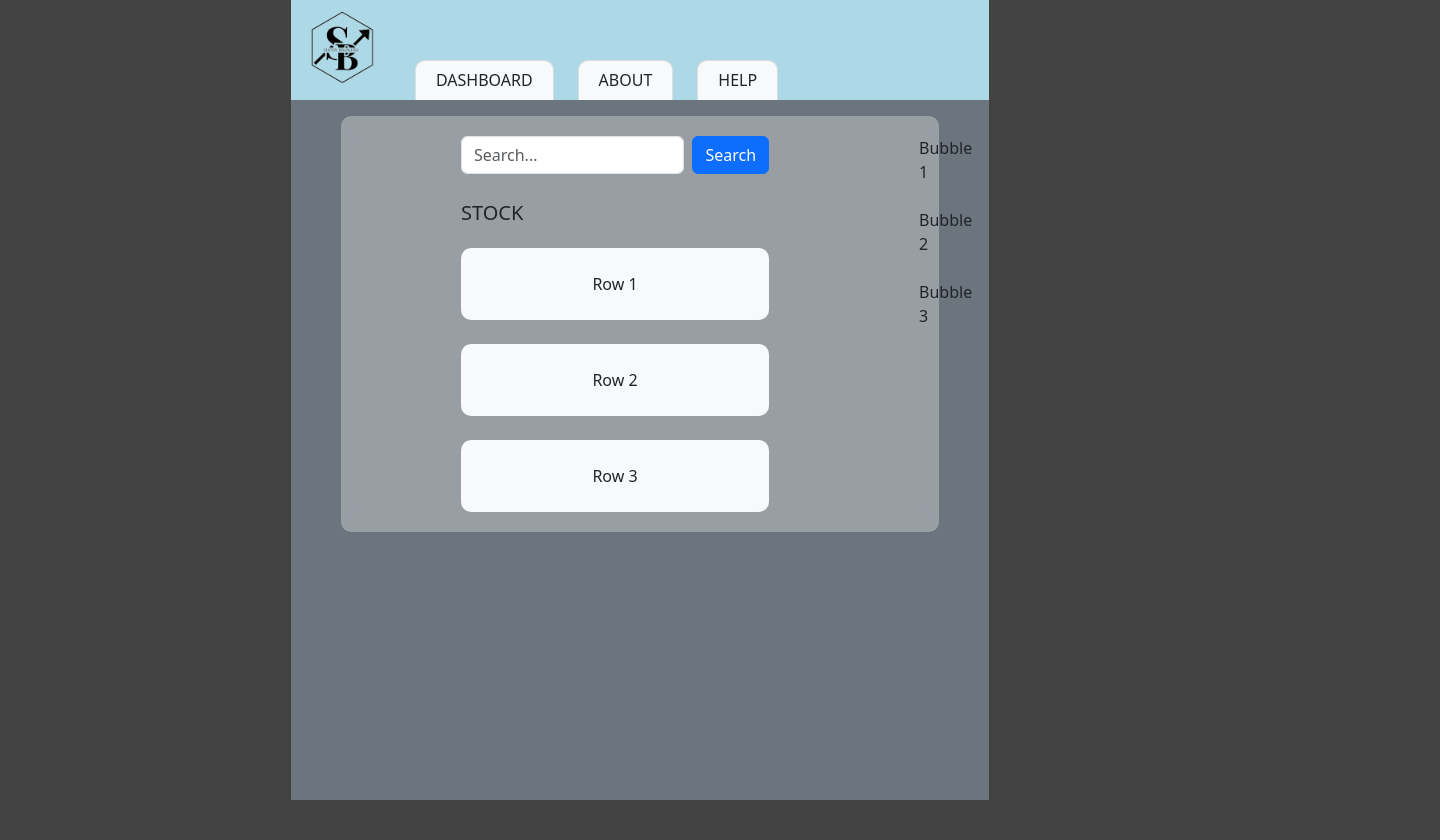
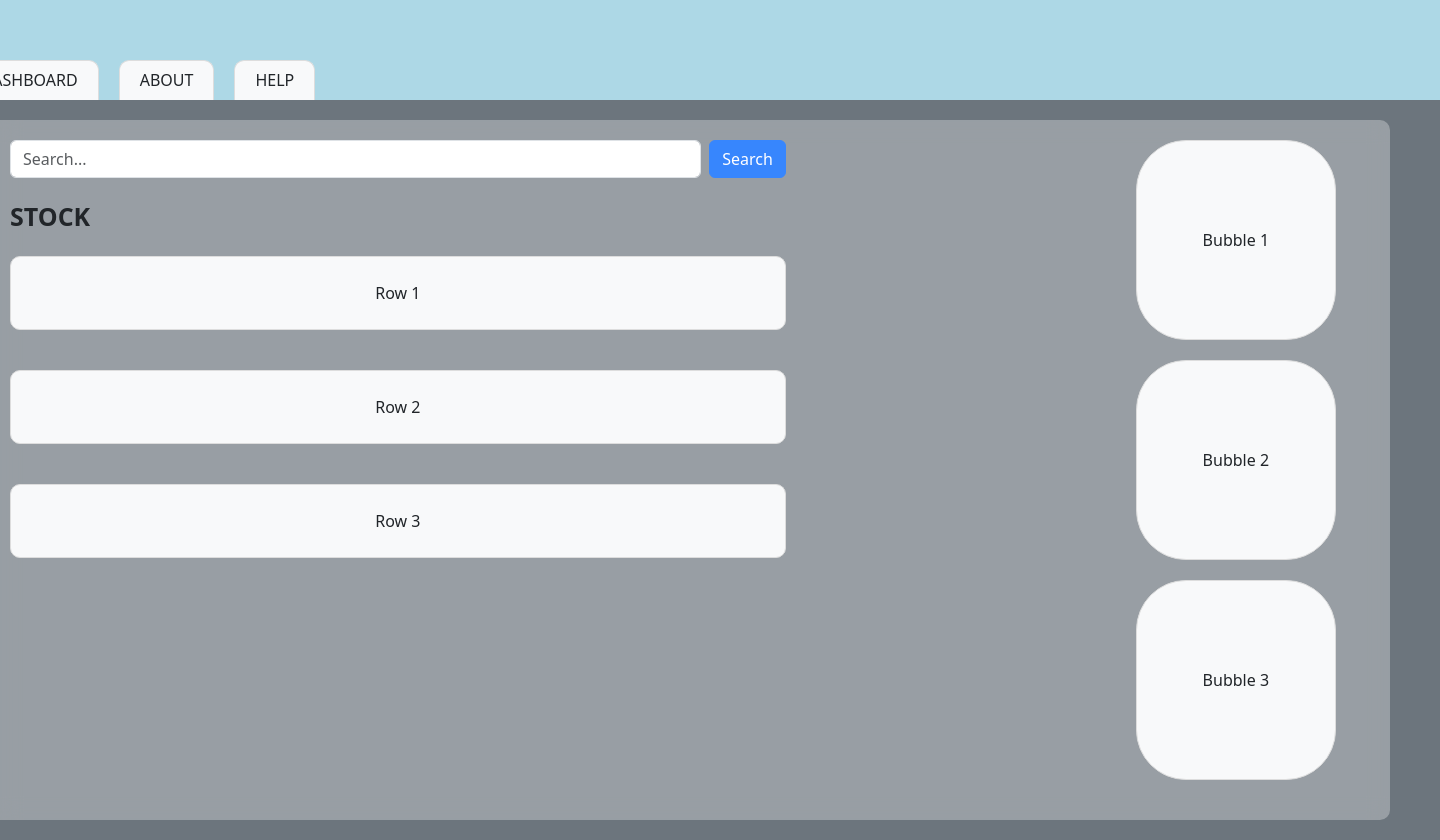
Before and after one commit to Mahhad-S/Super-Brokers, a React (Vite) app in the folder super-brokers/: page / in a window 1280 px wide. Shown: the whole page, 1440 px wide, since content can reach past the window. Before the commit the page ends 800 px from the top, so only its background shows below. Built offline with nearby package versions, Linux system fonts and the light colour scheme.

Commit message:
Updated code pull from main

```diff
--- a/super-brokers/src/CSS/Home.css
+++ /dev/null
@@ -1,108 +0,0 @@
-/* Container styling */
-.container {
-    display: flex;
-    flex-direction: column;
-    height: 100vh;
-    width: 100vw;
-    background-color: #6c757d;
-    position: relative;
-    overflow: hidden; /* Prevents any overflow beyond the viewport */
-    margin: 0; /* Remove any default margin */
-    padding: 0; /* Remove padding */
-}
-
-/* Hot Bar */
-.hot-bar {
-    width: 100%;
-    background-color: #ADD8E6;
-    border: none; /* Remove any potential border */
-}
-
-.logo-container {
-    display: flex;
-    align-items: center;
-}
-
-.logo {
-    width: 100px;
-    height: 100px;
-    border: none; /* Remove border */
-}
-
-.tab-container {
-    display: flex;
-    justify-content: center;
-    align-items: center;
-}
-
-.folder-tab {
-    border-top-left-radius: 10px;
-    border-top-right-radius: 10px;
-    background-color: #f8f9fa;
-    border: none; /* Remove border */
-    padding: 7px 20px;
-    font-size: 16px;
-    height: 40px;
-    margin-top: 60px;
-    cursor: pointer;
-    text-decoration: none;
-    color: inherit;
-    outline: none;
-}
-
-/* Content Area */
-.content-area {
-    display: flex;
-    flex: 1;
-    backdrop-filter: blur(10px);
-    border-radius: 10px;
-    background-color: rgba(255, 255, 255, 0.3);
-    padding: 20px;
-    margin: 0; /* Remove margin to cover full width */
-    width: 100%;
-    box-sizing: border-box; /* Ensure padding doesn't affect width */
-}
-
-.left-section {
-    flex: 1;
-    display: flex;
-    flex-direction: column;
-    padding: 0 20px; /* Adjust padding for spacing without pushing content inward */
-}
-
-.search-bar {
-    display: flex;
-    margin-bottom: 2rem;
-}
-
-.section-title {
-    margin-bottom: 20px;
-    font-size: 20px;
-}
-
-.row-item {
-    background-color: #f8f9fa;
-    padding: 16px;
-    margin-bottom: 16px;
-    text-align: center;
-    border-radius: 10px;
-}
-
-/* Bubble styling */
-.right-section {
-    flex: 1;
-    padding: 0 20px;
-}
-
-.bubble {
-    background-color: #f8f9fa;
-    border-radius: 50px;
-    padding: 5px;
-    min-width: 200px;
-    min-height: 200px;
-    display: flex;
-    align-items: center;
-    justify-content: center;
-    margin-bottom: 16px;
-    transition: all 0.3s ease;
-}
--- a/super-brokers/src/Home.jsx
+++ b/super-brokers/src/Home.jsx
@@ -1,144 +1,51 @@
 import React from 'react';
+import { useState } from "react";
 import { Link } from "react-router-dom";
+import "./style/Home.css";
+
 function Home() {
     return (
-        <div className="d-flex flex-column min-vh-100 bg-secondary position-relative">
+        <div className="home-main-wrapper">
             {/* Hot Bar at the top with brown background */}
-            <div className="hot-bar w-100" style={{ backgroundColor: '#ADD8E6' }}>
-                <div className="row align-items-center no-gutters">
+            <div className="home-hot-bar">
+                <div className="home-row">
                     {/* Logo on the left */}
-                    <div className="col-auto d-flex align-items-center">
-                        <img
-                            src="/images/Sb-logo.png" // Replace with the path to your PNG logo
-                            alt="Logo"
-                            style={{ width: '100px', height: '100px', border: '0px' }} // Adjust height as needed
-                        />
+                    <div className="home-logo-img">
+                        <img src="/images/Sb-logo.png" alt="Logo"/>
                     </div>
                     {/* Tabs as Buttons */}
-                    <div className="col-auto d-flex justify-content-center align-items-center">
-                        <Link to="/Dashboard"
-                            className="folder-tab text-center"
-                            style={{
-                                borderTopLeftRadius: '10px',
-                                borderTopRightRadius: '10px',
-                                backgroundColor: '#f8f9fa',
-                                border: '1px solid #ddd',
-                                borderBottom: 'none',
-                                padding: '7px 20px',
-                                fontSize: '16px',
-                                height: '40px',
-                                marginTop: '60px',
-                                zIndex: 1,
-                                cursor: 'pointer',
-                                outline: 'none',
-                                textDecoration: 'none',
-                                color: 'inherit'
-                            }}
-                        >
-                            DASHBOARD
-                        </Link>
+                    <div className="home-nav-col">
+                        <Link to="/Dashboard" className="home-tab-link" >DASHBOARD</Link>
                     </div>
-                    <div className="col-auto d-flex justify-content-center align-items-center">
-                    <Link to="/About"
-                            className="folder-tab text-center"
-                            style={{
-                                borderTopLeftRadius: '10px',
-                                borderTopRightRadius: '10px',
-                                backgroundColor: '#f8f9fa',
-                                border: '1px solid #ddd',
-                                borderBottom: 'none',
-                                padding: '7px 20px',
-                                fontSize: '16px',
-                                height: '40px',
-                                marginTop: '60px',
-                                zIndex: 1,
-                                cursor: 'pointer',
-                                outline: 'none',
-                                textDecoration: 'none',
-                                color: 'inherit'
-                            }}
-                        >
-                            ABOUT
-                        </Link>
+                    <div className="home-nav-col">
+                        <Link to="/About" className="home-tab-link" >ABOUT</Link>
                     </div>
-                    <div className="col-auto d-flex justify-content-center align-items-center">
-                    <Link to="/Help"
-                            className="folder-tab text-center"
-                            style={{
-                                borderTopLeftRadius: '10px',
-                                borderTopRightRadius: '10px',
-                                backgroundColor: '#f8f9fa',
-                                border: '1px solid #ddd',
-                                borderBottom: 'none',
-                                padding: '7px 20px',
-                                fontSize: '16px',
-                                height: '40px',
-                                marginTop: '60px',
-                                zIndex: 1,
-                                cursor: 'pointer',
-                                outline: 'none',
-                                textDecoration: 'none',
-                                color: 'inherit'
-                            }}
-                        >
-                            HELP
-                        </Link>
+                    <div className="home-nav-col">
+                        <Link to="/Help" className="home-tab-link" >HELP</Link>
                     </div>
                 </div>
             </div>
-
             {/* Main content area with blurred background */}
-            <div
-                className="d-flex mt-3"
-                style={{
-                    width: 'calc(100% - 100px)', // Adjust width to give padding from edges
-                    margin: '20px auto', // Center the content with auto margins
-                    backdropFilter: 'blur(10px)', // Make the background blurry
-                    borderRadius: '10px',
-                    backgroundColor: 'rgba(255, 255, 255, 0.3)', // Semi-transparent background
-                    padding: '20px', // Add padding to the content area
-                }}
-            >
-                {/* Left side: Search bar and rows */}
-                <div className="d-flex flex-fill flex-column" style={{ flex: '1', minWidth: '0', marginRight: '150px', marginLeft: '100px'}}>
+            <div className="home-main-content" >
+                <div className="home-content-left">
                     {/* Row 1 - Search Bar */}
-                    <div className="d-flex mb-4"> {/* Increased bottom margin */}
+                    <div className="home-search-bar">
                         <input
                             type="text"
                             className="form-control"
                             placeholder="Search..."
-                            style={{ flex: 1 }}
                         />
-                        <button className="btn btn-primary ms-2">Search</button>
+                        <button className="home-search-button">Search</button>
                     </div>
-                    <div style={{marginBottom: '20px', fontSize: '20px'}}> STOCK</div>
-                    {/* Normal Row with a line of text */}
-                    <div className="bg-light p-4 mb-4 text-center" style={{ borderRadius: '10px' }}> {/* Added border radius */}
-                        Row 1
-                    </div>
-
-                    {/* Row 2 */}
-                    <div className="bg-light p-4 mb-4 text-center" style={{ borderRadius: '10px' }}> {/* Added border radius */}
-                        Row 2
-                    </div>
-
-                    {/* Row 3 */}
-                    <div className="bg-light p-4 text-center" style={{ borderRadius: '10px' }}>
-                        Row 3
-                    </div>
+                    <div className="home-stock-name"> STOCK</div>
+                    <div className="home-row-content">Row 1</div>
+                    <div className="home-row-content">Row 2</div>
+                    <div className="home-row-content">Row 3</div>
                 </div>
-
-                {/* Right side: Bubble rows */}
-                <div className="d-flex flex-column" style={{ flex: '1', minWidth: '0px' }}>
-                    <div className="bubble mb-4 text-center"> {/* Increased bottom margin */}
-                        Bubble 1
-                    </div>
-                    <div className="bubble mb-4 text-center"> {/* Increased bottom margin */}
-                        Bubble 2
-                    </div>
-                    <div className="bubble text-center">
-                        Bubble 3
-                    </div>
+                <div className="home-content-right">
+                    <div className="home-bubble">Bubble 1</div>
+                    <div className="home-bubble">Bubble 2</div>
+                    <div className="home-bubble">Bubble 3</div>
                 </div>
             </div>
         </div>
```
Also changed, not shown: super-brokers/src/CSS/About.css (deleted), super-brokers/src/CSS/Dashboard.css (deleted), super-brokers/src/style/Home.css (line endings or trailing spaces), 1 other file (tests, documents, lock files or other folders).
